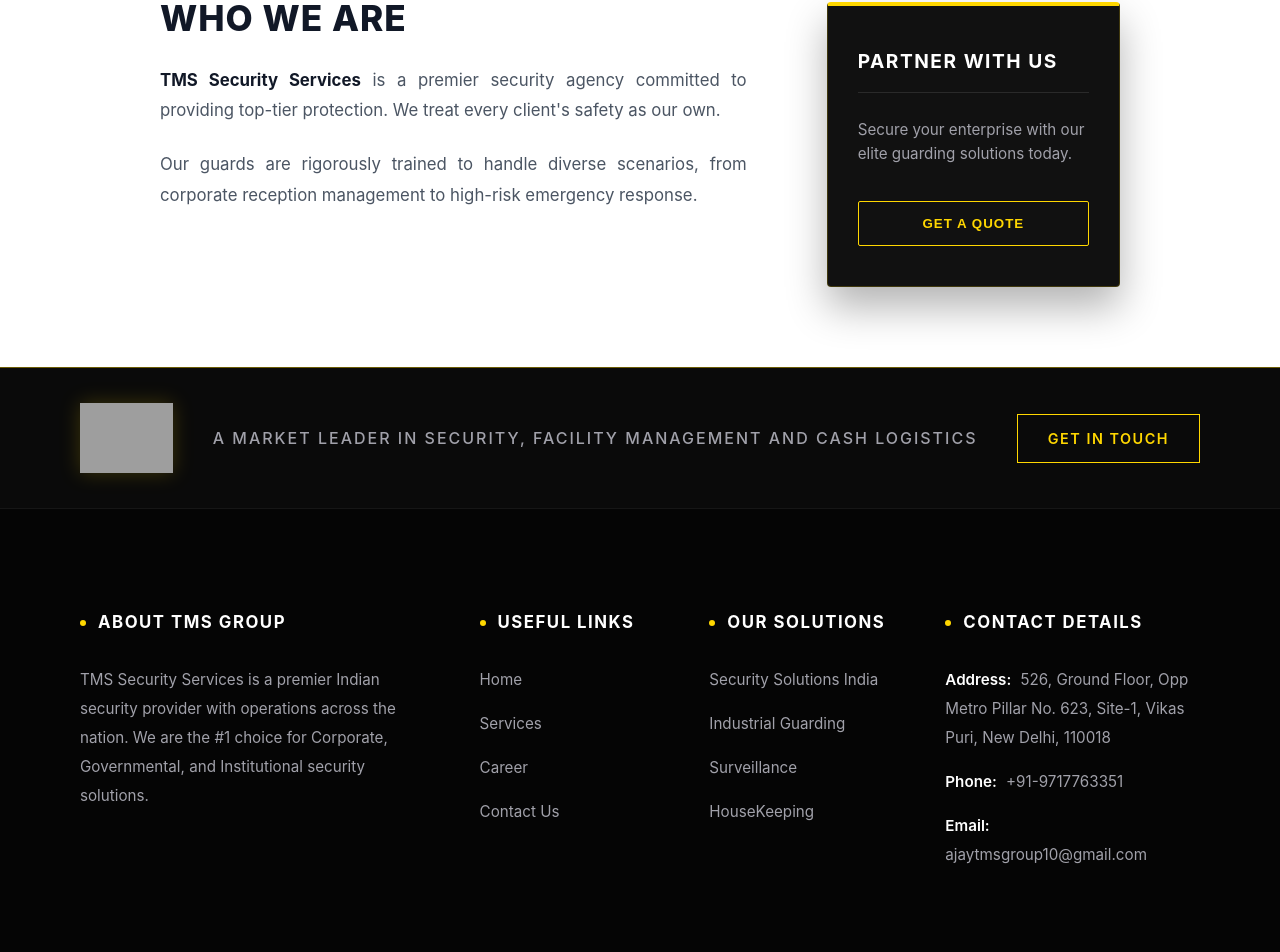
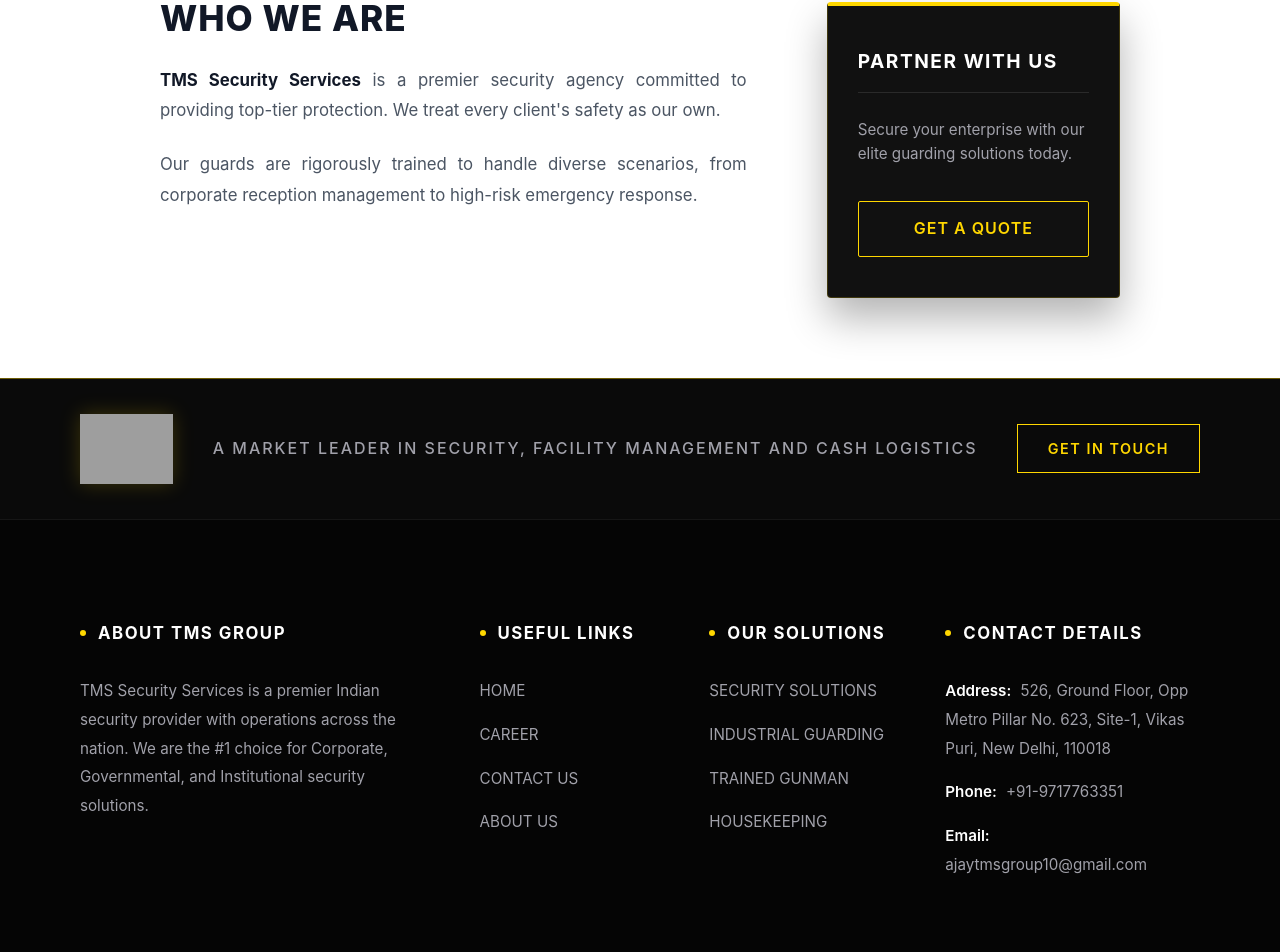
Before and after one commit to Rage611/tms-security-mern, a React (Vite) app in the folder frontend/: page /company in a window 1280 px wide. Shown: the part 478-1430 px from the top of the page. Built offline with nearby package versions, Linux system fonts and the light colour scheme; grey boxes are pictures that could not be loaded.

Commit message:
Worked on anchoring and redirecting links

```diff
--- a/frontend/src/components/Footer/Footer.jsx
+++ b/frontend/src/components/Footer/Footer.jsx
@@ -1,5 +1,5 @@
 import React from 'react';
-import { HashLink } from 'react-router-hash-link'; // <-- NEW: Import the smooth-scroller
+import { HashLink } from 'react-router-hash-link'; // <-- The smooth-scroller
 import './Footer.css';
 import logo from '../../assets/images/Logo.png';
 
@@ -11,7 +11,7 @@
           <img src={logo} alt="TMS Logo" className="footer-logo-small" />
           <p>A Market Leader in Security, Facility Management and Cash Logistics</p>
 
-          {/* UPDATED: Button is now a HashLink pointing to the ID we added in Contact.jsx */}
+          {/* Glide to Contact Form */}
           <HashLink smooth to="/contact#contact-section" className="get-in-touch-btn">
             GET IN TOUCH
           </HashLink>
@@ -31,20 +31,25 @@
         <div className="footer-column">
           <h3>USEFUL LINKS</h3>
           <ul>
-            <li><a href="/">Home</a></li>
-            <li><a href="/services">Services</a></li>
-            <li><a href="/career">Career</a></li>
-            <li><a href="/contact">Contact Us</a></li>
+            {/* Standard Links for fast routing */}
+            <li><a href="/">HOME</a></li>
+            <li><a href="/career">CAREER</a></li>
+            <li><a href="/contact">CONTACT US</a></li>
+
+            {/* 🎯 THE TACTICAL UPDATE: Smooth Glide to the About/Company page */}
+            <li>
+              <HashLink smooth to="/company">ABOUT US</HashLink>
+            </li>
           </ul>
         </div>
 
         <div className="footer-column">
           <h3>OUR SOLUTIONS</h3>
           <ul>
-            <li>Security Solutions India</li>
-            <li>Industrial Guarding</li>
-            <li>Surveillance</li>
-            <li>HouseKeeping</li>
+            <li>SECURITY SOLUTIONS</li>
+            <li>INDUSTRIAL GUARDING</li>
+            <li>TRAINED GUNMAN</li>
+            <li>HOUSEKEEPING</li>
           </ul>
         </div>
 
--- a/frontend/src/components/NavbarContents/AboutTMS/TheCompany.jsx
+++ b/frontend/src/components/NavbarContents/AboutTMS/TheCompany.jsx
@@ -1,10 +1,20 @@
-import React from 'react';
+import React, { useEffect } from 'react';
+import { useLocation } from 'react-router-dom'; // <-- 1. Must import this
+import { HashLink } from 'react-router-hash-link';
 import './TheCompany.css';
 import companyBanner from '../../../assets/images/hero/hero-2.png';
 
 const TheCompany = () => {
+  // 🎯 2. THIS IS THE MISSING LINE THAT CAUSED THE CRASH:
+  const { pathname } = useLocation();
+
+  // Snaps the page to the top when it loads
+  useEffect(() => {
+    window.scrollTo(0, 0);
+  }, [pathname]);
+
   return (
-    <div className="company-page">
+    <div id="company-section" className="company-page" key={pathname}>
       <div className="company-hero" style={{ backgroundImage: `url(${companyBanner})` }}>
         <div className="overlay"></div>
         <h1>THE COMPANY</h1>
@@ -27,7 +37,10 @@
           <div className="contact-widget">
             <h3>PARTNER WITH US</h3>
             <p className="contact-widget-text">Secure your enterprise with our elite guarding solutions today.</p>
-            <button type="button" className="submit-btn">GET A QUOTE</button>
+
+            <HashLink smooth to="/contact#contact-section" className="submit-btn" style={{ textDecoration: 'none', display: 'inline-block', textAlign: 'center' }}>
+              GET A QUOTE
+            </HashLink>
           </div>
         </div>
       </div>
```
